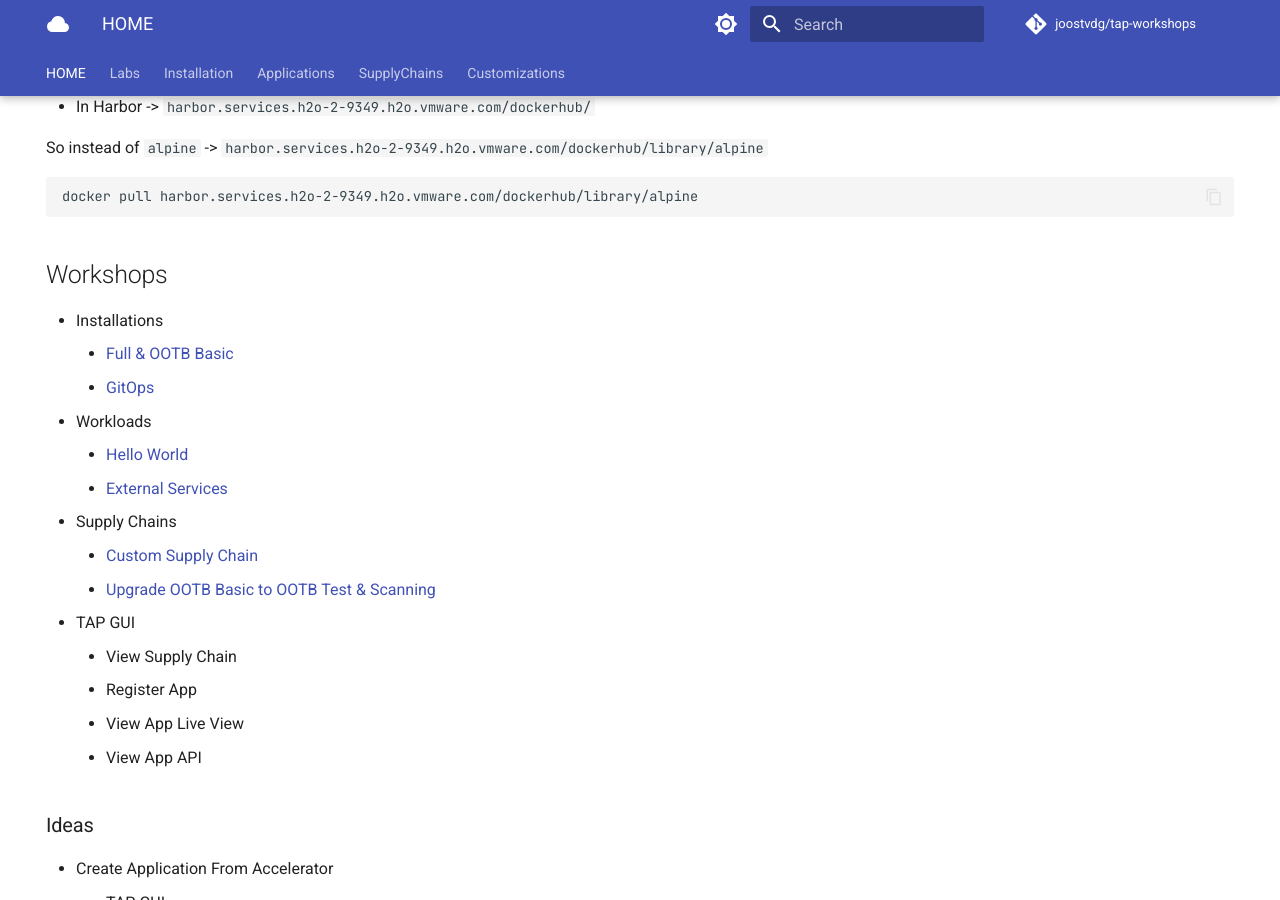
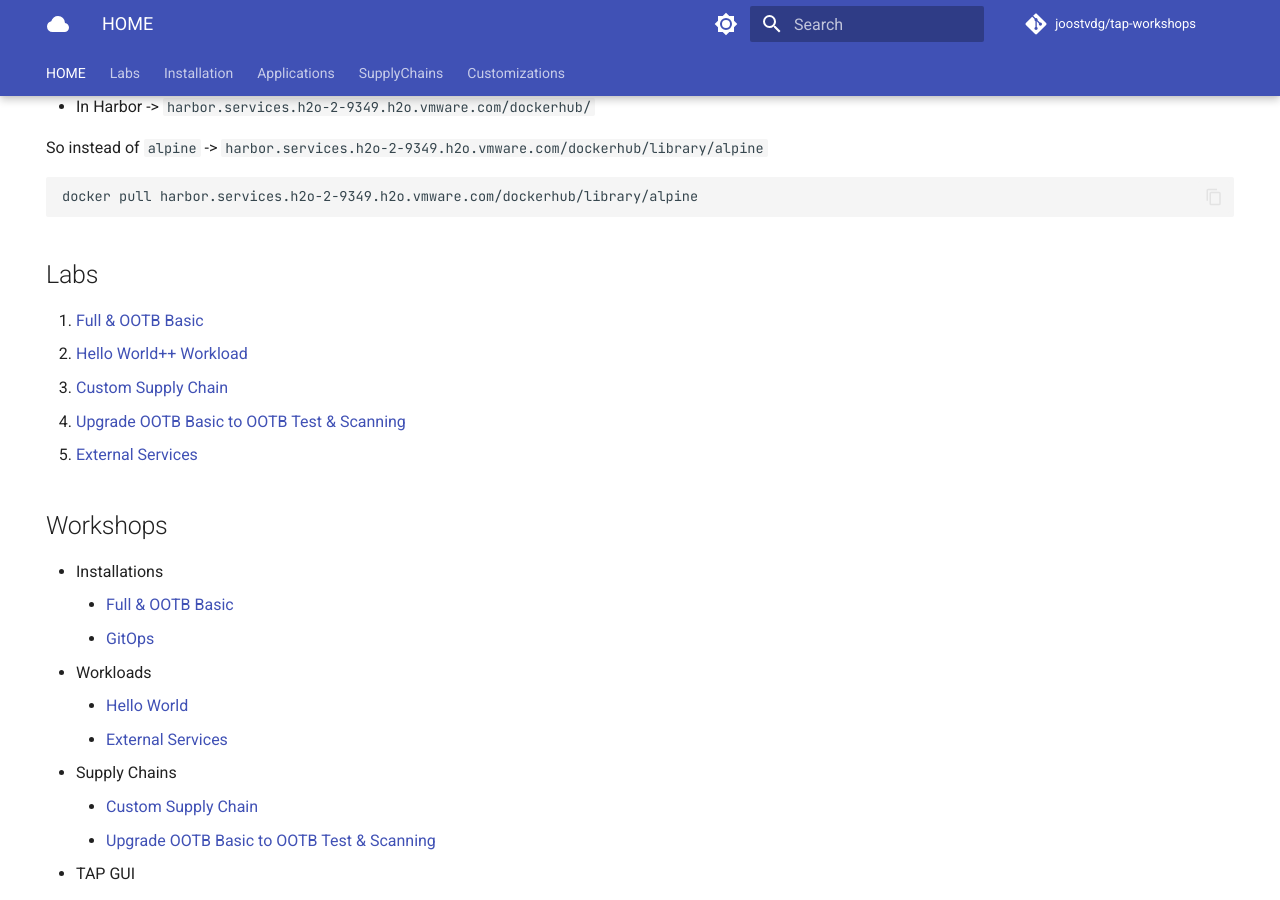
Before and after one commit to joostvdg/tap-workshops, an MkDocs documentation site: the page built from docs/index.md, in a window 1280 px wide and 900 px high, scrolled down 476 px. Built offline with MkDocs 1.6.1 and Material for MkDocs 9.7.7, drawn with Linux system fonts in a browser that asks for light colours; comment, search, counter and statistics services are not loaded; the version menu is left out.

Commit message:
declare the labs and order

````diff
--- a/docs/index.md
+++ b/docs/index.md
@@ -23,6 +23,14 @@
 ```sh
 docker pull harbor.services.h2o-2-9349.h2o.vmware.com/dockerhub/library/alpine
 ```
+
+## Labs
+
+1. [Full & OOTB Basic](/tap-workshops/install/basic)
+1. [Hello World++ Workload](/tap-workshops/apps/hello-world.md)
+1. [Custom Supply Chain](/tap-workshops/supply-chain/custom.md)
+1. [Upgrade OOTB Basic to OOTB Test & Scanning](/tap-workshops/supply-chain/basic-to-test-scan.md)
+1. [External Services](/tap-workshops/apps/external-service.md)
 
 ## Workshops
 
````
